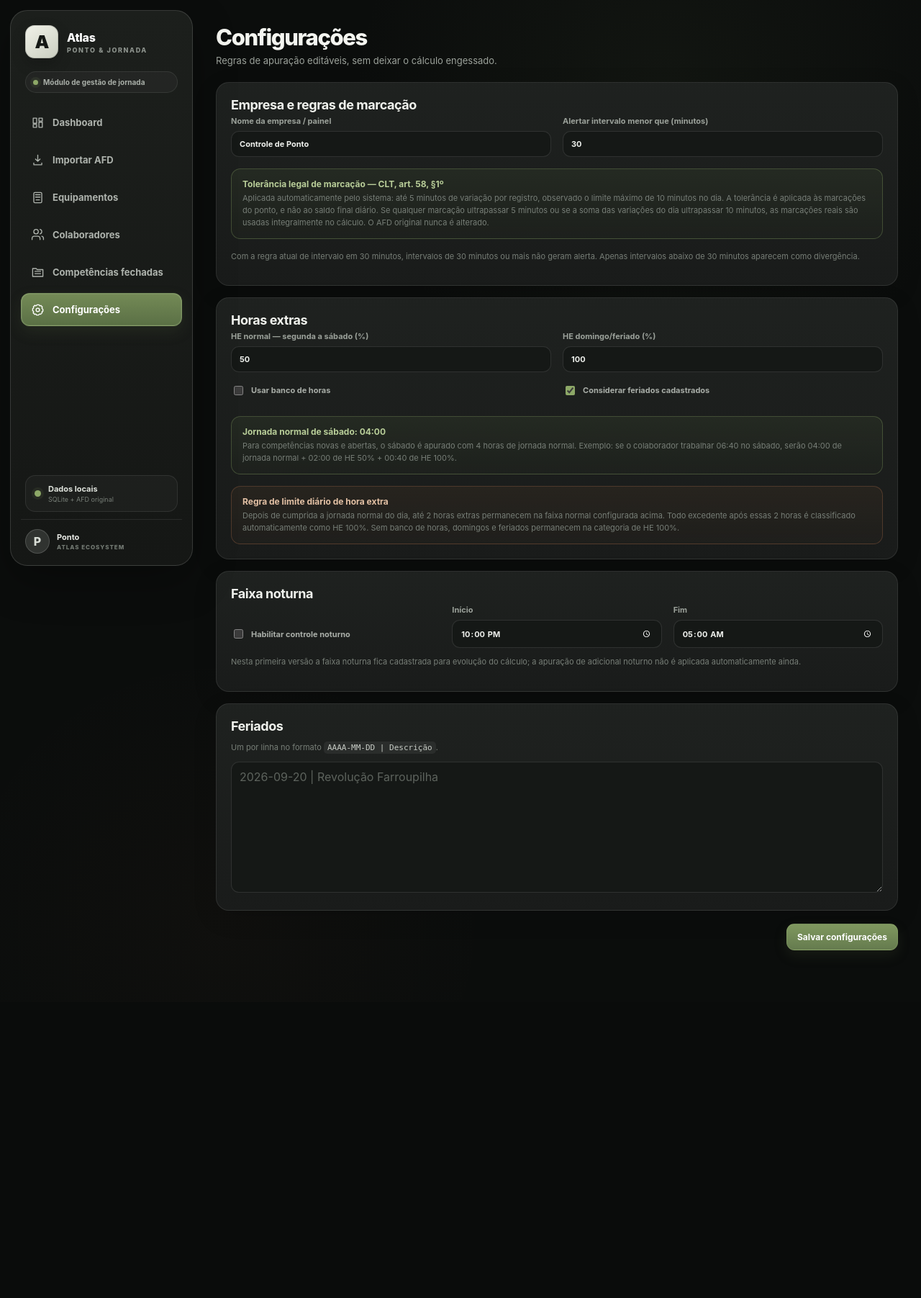
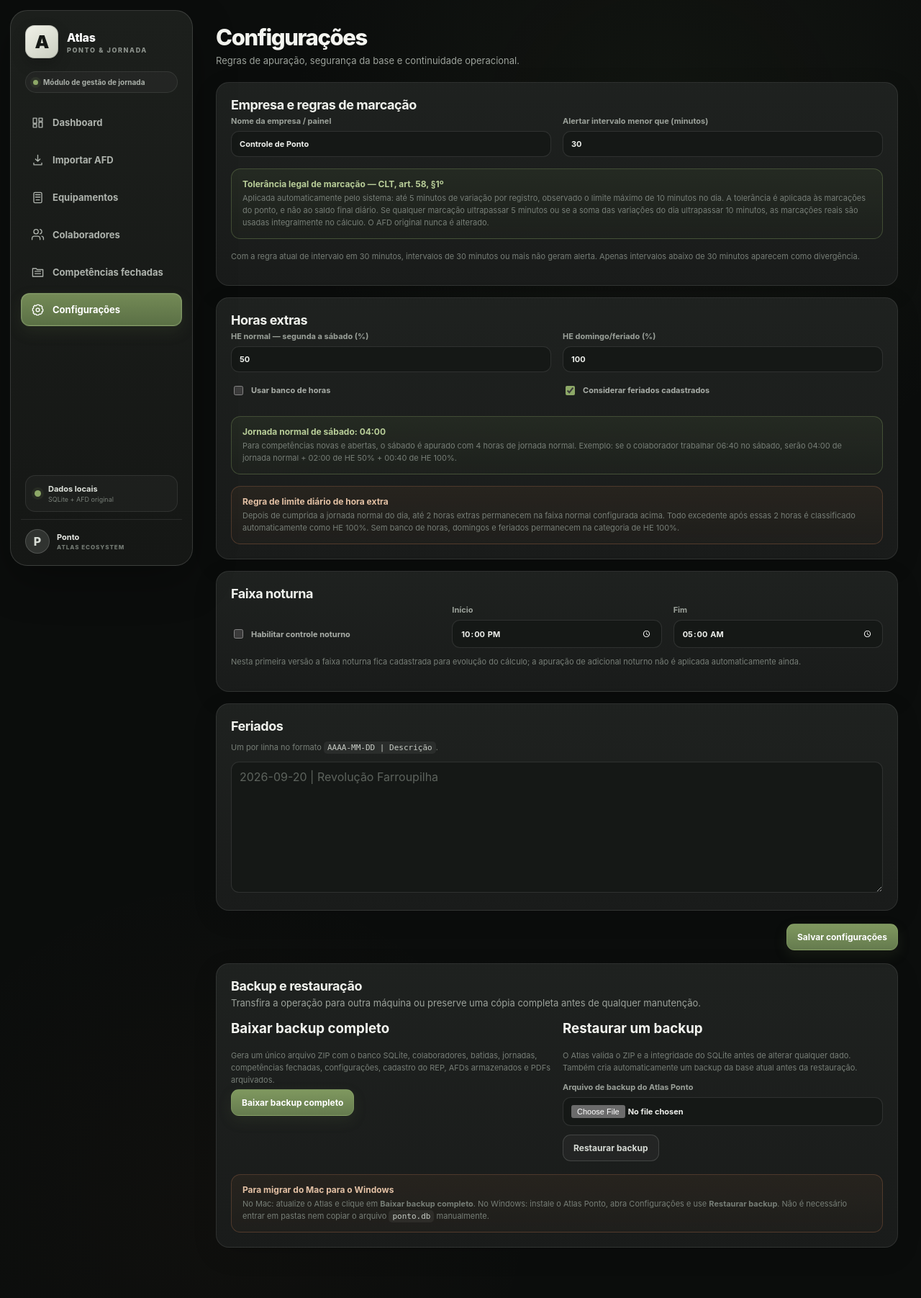
Before and after one commit to lucasgarciamoreira92-rgb/ponto-controlid, a FastAPI app: page /settings in a window 1280 px wide. Shown: the whole page at 72% size. Before the commit the page ends 1320 px from the top, so only its background shows below. Run offline with FastAPI, Linux system fonts and the light colour scheme; data comes from the database, SQL or seed files in the repository; data that the repository does not hold is empty.

Commit message:
Adiciona backup e restauração às configurações

```diff
--- a/templates/settings.html
+++ b/templates/settings.html
@@ -1,8 +1,15 @@
 {% extends "base.html" %}
 {% block title %}Configurações{% endblock %}
 {% block content %}
-<div class="topbar"><div><h1>Configurações</h1><p>Regras de apuração editáveis, sem deixar o cálculo engessado.</p></div></div>
+<div class="topbar"><div><h1>Configurações</h1><p>Regras de apuração, segurança da base e continuidade operacional.</p></div></div>
 {% if request.query_params.get('saved') %}<div class="notice success">Configurações salvas.</div>{% endif %}
+{% if request.query_params.get('restored') %}
+<div class="notice success" style="display:block;">
+  <strong>Backup restaurado com sucesso.</strong>
+  <div class="help" style="margin-top:4px;">A base, os AFDs armazenados e os documentos arquivados foram restaurados. Antes da troca o Atlas criou automaticamente uma cópia de segurança da base que estava nesta máquina{% if request.query_params.get('safety') %}: <code>{{ request.query_params.get('safety') }}</code>{% endif %}.</div>
+</div>
+{% endif %}
+{% if request.query_params.get('backup_error') %}<div class="notice warn"><strong>Restauração não realizada.</strong><div class="help" style="margin-top:4px;">{{ request.query_params.get('backup_error') }}</div></div>{% endif %}
 <form method="post">
 <div class="card"><h2>Empresa e regras de marcação</h2><div class="form-grid two">
 <label>Nome da empresa / painel<input name="company_name" value="{{ settings.company_name }}"></label>
@@ -34,4 +41,32 @@
 <div class="card"><h2>Feriados</h2><p class="help">Um por linha no formato <code>AAAA-MM-DD | Descrição</code>.</p><textarea name="holidays" rows="8" placeholder="2026-09-20 | Revolução Farroupilha">{{ holiday_text }}</textarea></div>
 <div class="savebar"><button class="button primary" type="submit">Salvar configurações</button></div>
 </form>
+
+<div class="card" id="backup-restauracao">
+  <div class="section-head">
+    <div>
+      <h2>Backup e restauração</h2>
+      <p>Transfira a operação para outra máquina ou preserve uma cópia completa antes de qualquer manutenção.</p>
+    </div>
+  </div>
+  <div class="form-grid two" style="align-items:start;">
+    <div>
+      <h3 style="margin-top:0;">Baixar backup completo</h3>
+      <p class="help">Gera um único arquivo ZIP com o banco SQLite, colaboradores, batidas, jornadas, competências fechadas, configurações, cadastro do REP, AFDs armazenados e PDFs arquivados.</p>
+      <a class="button primary" href="/backup/download">Baixar backup completo</a>
+    </div>
+    <div>
+      <h3 style="margin-top:0;">Restaurar um backup</h3>
+      <p class="help">O Atlas valida o ZIP e a integridade do SQLite antes de alterar qualquer dado. Também cria automaticamente um backup da base atual antes da restauração.</p>
+      <form method="post" action="/backup/restore" enctype="multipart/form-data" onsubmit="return confirm('Restaurar este backup substituirá a base atual desta máquina. O Atlas criará uma cópia de segurança antes de continuar. Deseja prosseguir?');">
+        <label>Arquivo de backup do Atlas Ponto<input type="file" name="file" accept=".zip,application/zip" required></label>
+        <div style="margin-top:12px;"><button class="button ghost" type="submit">Restaurar backup</button></div>
+      </form>
+    </div>
+  </div>
+  <div class="notice" style="display:block;margin-top:18px;">
+    <strong>Para migrar do Mac para o Windows</strong>
+    <div class="help" style="margin-top:4px;">No Mac: atualize o Atlas e clique em <b>Baixar backup completo</b>. No Windows: instale o Atlas Ponto, abra Configurações e use <b>Restaurar backup</b>. Não é necessário entrar em pastas nem copiar o arquivo <code>ponto.db</code> manualmente.</div>
+  </div>
+</div>
 {% endblock %}
```
